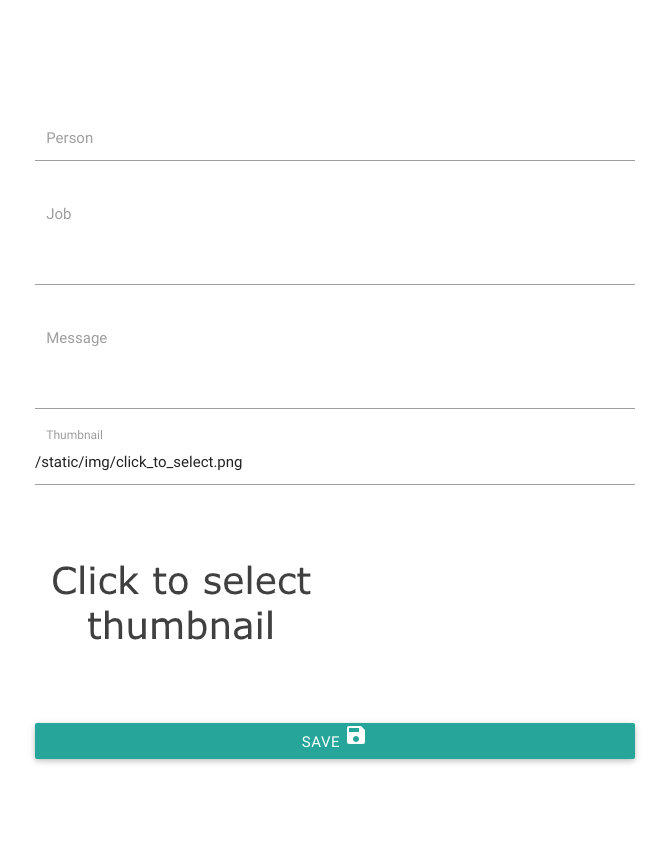
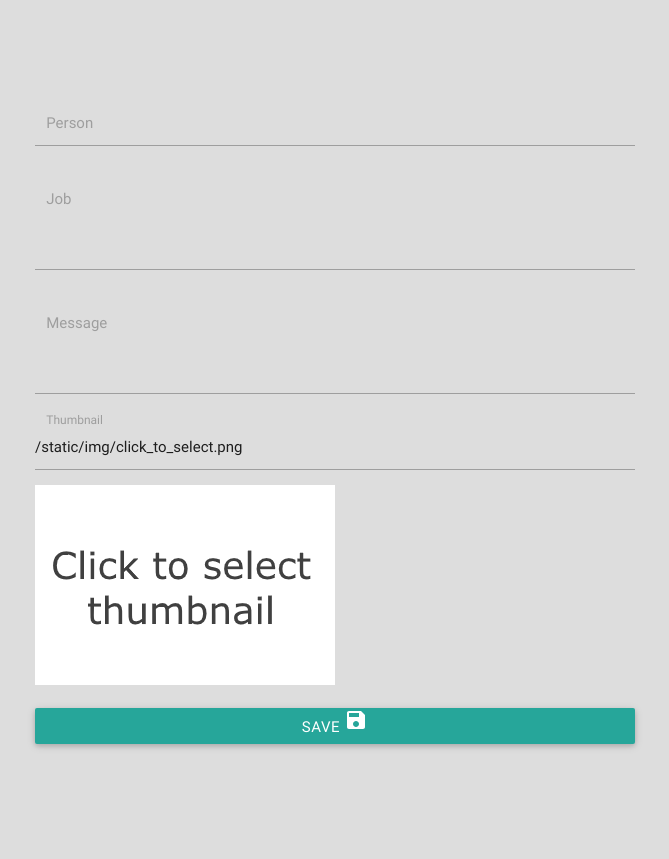
Before and after one commit to ecuatox/scienceshaped, a Django app: page /projects/testimonial/0/edit in a window 1280 px wide. Shown: the whole page, without its empty margins (305-974 px from the left). After the commit the page ends 749 px from the top, so only its background shows below. Run offline with Django 3.2, Linux system fonts and the light colour scheme.

Commit message:
Fix form backgrounds

```diff
--- a/projects/static/css/illustration_edit.css
+++ b/projects/static/css/editform.css
@@ -1,7 +1,10 @@
+body {
+  background-color: var(--background-color);
+}
 #submit {
   width: 100%;
 }
-#editForm {
+form {
   width: 90%;
   max-width: 600px;
   margin: 100px auto;
--- a/projects/templates/illustration_edit.html
+++ b/projects/templates/illustration_edit.html
@@ -3,10 +3,9 @@
 
   <head>
     {% include 'material_design_links.html' %}
-    <link href="{% static "css/illustration_edit.css" %}" rel="stylesheet">
+    <link href="{% static "css/colors.css" %}" rel="stylesheet">
+    <link href="{% static "css/editform.css" %}" rel="stylesheet">
     <link href="{% static "css/button_image.css" %}" rel="stylesheet">
-    <link href="{% static "css/colors.css" %}" rel="stylesheet">
-    <link href="{% static "css/style.css" %}" rel="stylesheet">
     {% if new %}
     <title>Create new illustration</title>
     {% else %}
--- a/projects/templates/testimonial_edit.html
+++ b/projects/templates/testimonial_edit.html
@@ -3,10 +3,9 @@
 
   <head>
     {% include 'material_design_links.html' %}
-    <link href="{% static "css/illustration_edit.css" %}" rel="stylesheet">
+    <link href="{% static "css/colors.css" %}" rel="stylesheet">
+    <link href="{% static "css/editform.css" %}" rel="stylesheet">
     <link href="{% static "css/button_image.css" %}" rel="stylesheet">
-    <link href="{% static "css/colors.css" %}" rel="stylesheet">
-    <link href="{% static "css/style.css" %}" rel="stylesheet">
     {% if new %}
     <title>Create new testimonial</title>
     {% else %}
```
